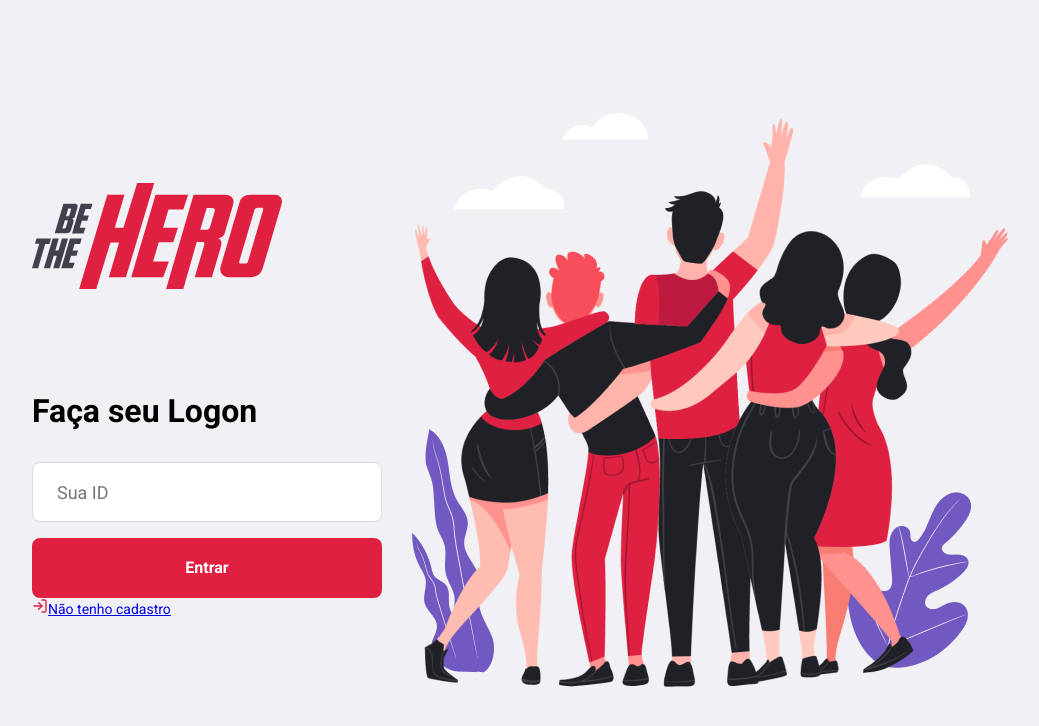
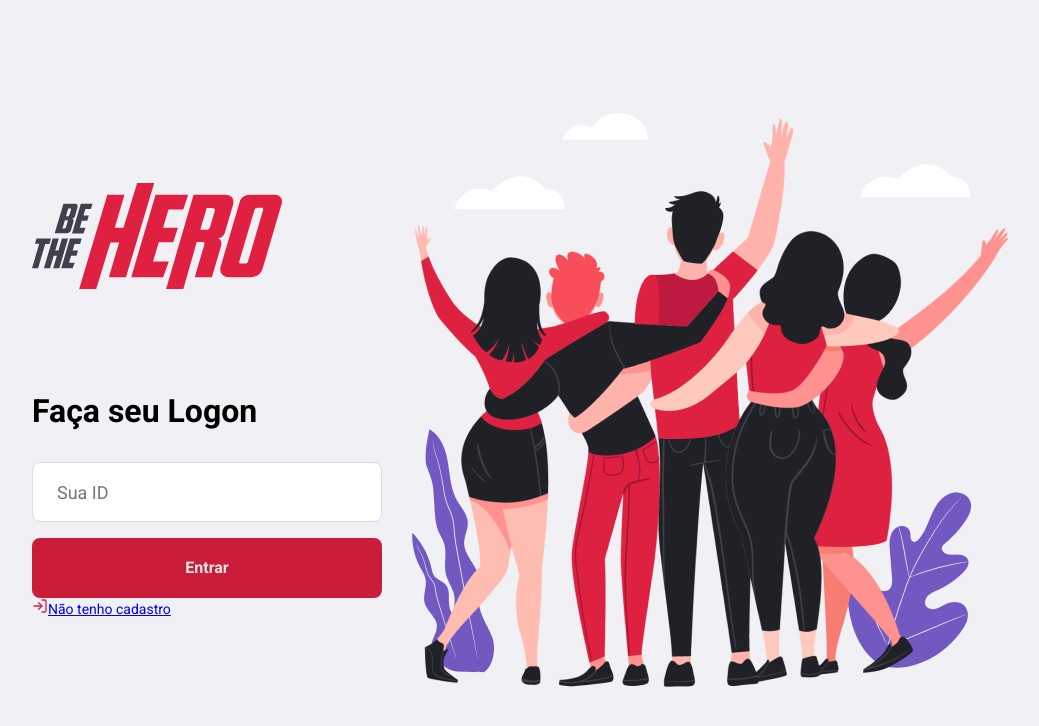
Before and after one commit to jonathanccalixto/BeTheHero-mobile, a React (Create React App) app in the folder frontend/: page / in a window 1280 px wide. In both pictures the pointer is over the button "Entrar". Shown: the top 726 px of the page, without its empty margins (120-1159 px from the left). Built offline with nearby package versions, Linux system fonts and the light colour scheme.

Commit message:
Add hover on button

```diff
--- a/frontend/src/global.css
+++ b/frontend/src/global.css
@@ -45,3 +45,7 @@ form input {
   text-decoration: none;
   width: 100%
 }
+
+.button:hover {
+  filter: brightness(90%);
+}
```
